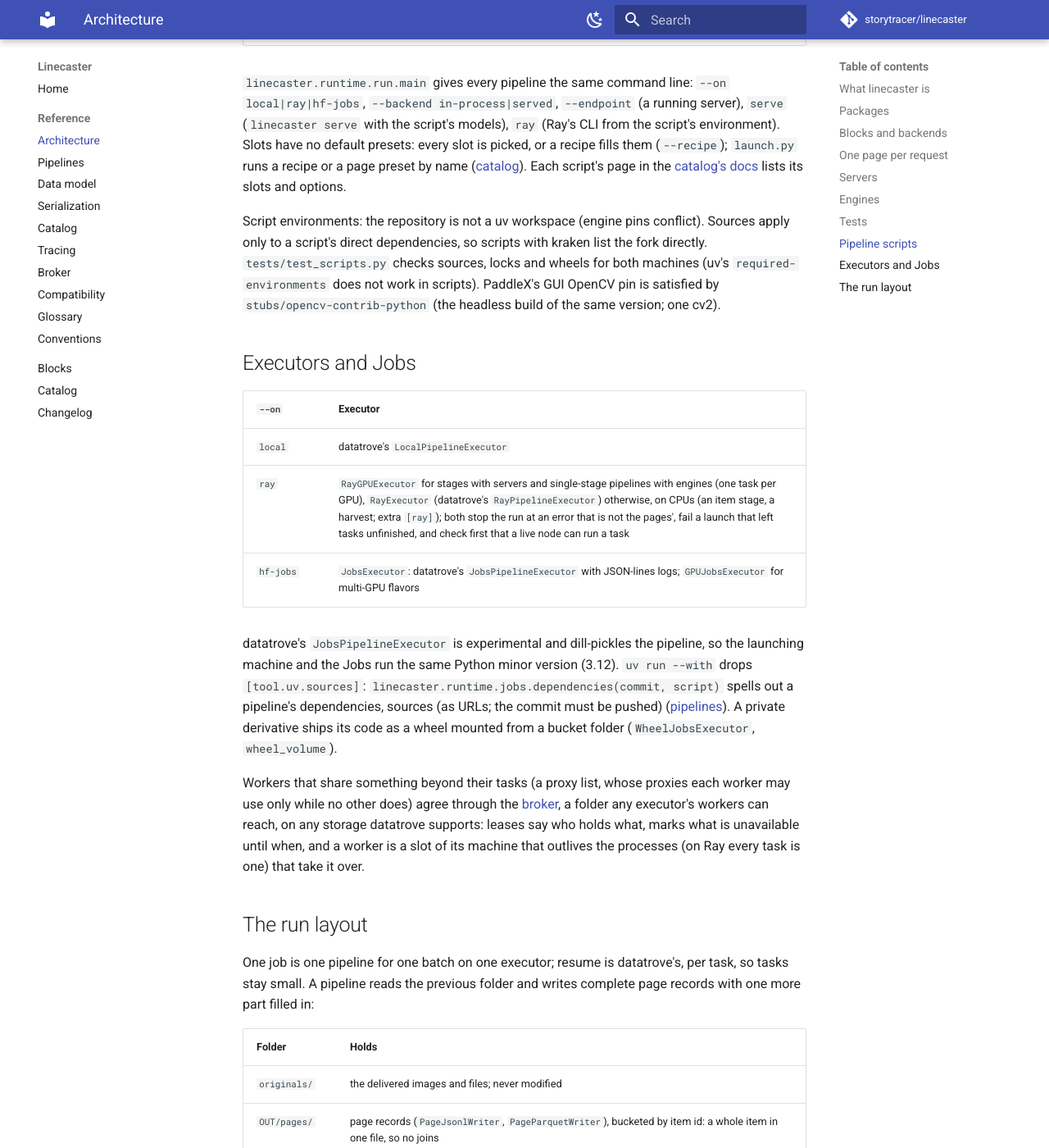
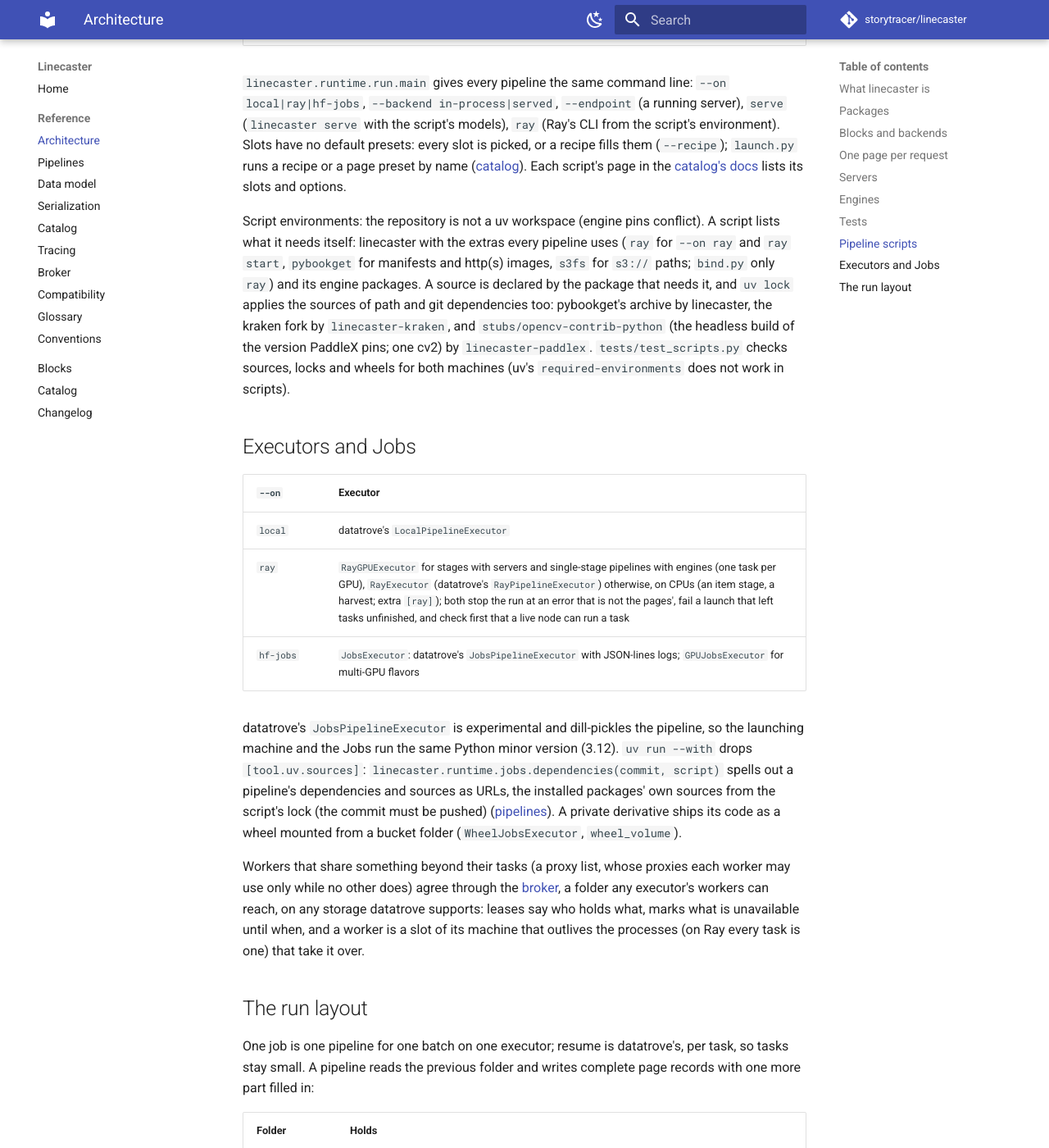
Before and after one commit to storytracer/linecaster, an MkDocs documentation site: the page built from docs/reference/architecture.md, in a window 1280 px wide and 1400 px high, scrolled down 5183 px. Shown: the whole window at 82% size. Built offline with MkDocs 1.6.1 and Material for MkDocs 9.7.7, drawn with Linux system fonts in a browser that asks for light colours; comment, search, counter and statistics services are not loaded; the version menu is left out.

Commit message:
Rules and reference: a source belongs to the package that needs it; why every pipeline script has linecaster[ray]
The old rule (sources apply only to a script's direct dependencies) holds only for uv run --with;
uv lock applies the sources of path and git dependencies.

Co-Authored-By: Claude Opus 5.5 <noreply@anthropic.com>

```diff
--- a/docs/reference/architecture.md
+++ b/docs/reference/architecture.md
@@ -149,10 +149,13 @@ in-process|served`, `--endpoint` (a running server), `serve` (`linecaster serve`
 them (`--recipe`); `launch.py` runs a recipe or a page preset by name ([catalog](catalog.md#pipelines-recipes-and-launchpy)).
 Each script's page in the [catalog's docs](../catalog/README.md) lists its slots and options.
 
-Script environments: the repository is not a uv workspace (engine pins conflict). Sources apply only to a script's
-direct dependencies, so scripts with kraken list the fork directly. `tests/test_scripts.py` checks sources, locks
-and wheels for both machines (uv's `required-environments` does not work in scripts). PaddleX's GUI OpenCV pin is
-satisfied by `stubs/opencv-contrib-python` (the headless build of the same version; one cv2).
+Script environments: the repository is not a uv workspace (engine pins conflict). A script lists what it needs
+itself: linecaster with the extras every pipeline uses (`ray` for `--on ray` and `ray start`, `pybookget` for
+manifests and http(s) images, `s3fs` for `s3://` paths; `bind.py` only `ray`) and its engine packages. A source is
+declared by the package that needs it, and `uv lock` applies the sources of path and git dependencies too:
+pybookget's archive by linecaster, the kraken fork by `linecaster-kraken`, and `stubs/opencv-contrib-python` (the
+headless build of the version PaddleX pins; one cv2) by `linecaster-paddlex`. `tests/test_scripts.py` checks
+sources, locks and wheels for both machines (uv's `required-environments` does not work in scripts).
 
 ## Executors and Jobs
 
@@ -164,8 +167,8 @@ satisfied by `stubs/opencv-contrib-python` (the headless build of the same versi
 
 datatrove's `JobsPipelineExecutor` is experimental and dill-pickles the pipeline, so the launching machine and the
 Jobs run the same Python minor version (3.12). `uv run --with` drops `[tool.uv.sources]`:
-`linecaster.runtime.jobs.dependencies(commit, script)` spells out a pipeline's dependencies, sources (as URLs; the
-commit must be pushed) ([pipelines](pipelines.md#hf-jobs-helpers)). A private derivative ships its code as
+`linecaster.runtime.jobs.dependencies(commit, script)` spells out a pipeline's dependencies and sources as URLs, the
+installed packages' own sources from the script's lock (the commit must be pushed) ([pipelines](pipelines.md#hf-jobs-helpers)). A private derivative ships its code as
 a wheel mounted from a bucket folder (`WheelJobsExecutor`, `wheel_volume`).
 
 Workers that share something beyond their tasks (a proxy list, whose proxies each worker may use only while no other
```
Also changed, not shown: CHANGELOG.md (+14 -0 lines), CLAUDE.md (+10 -2 lines), docs/reference/pipelines.md (+7 -1 lines).
